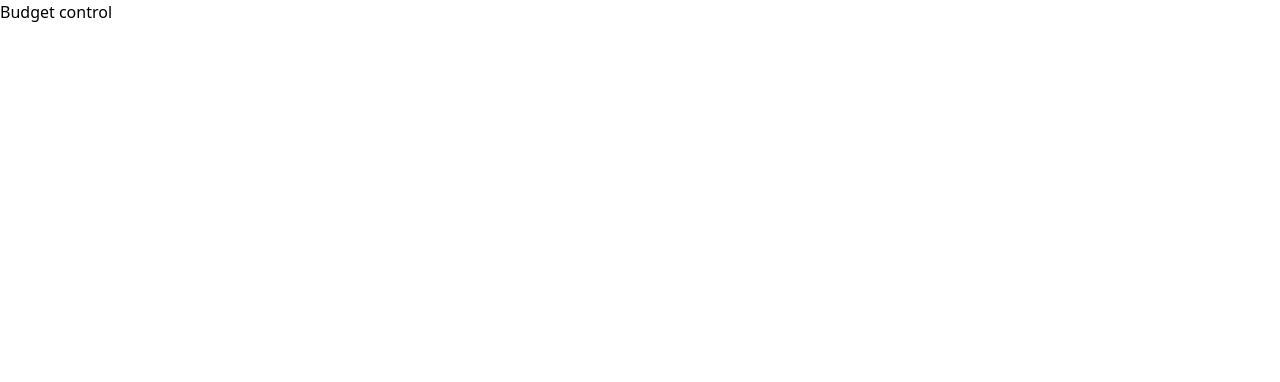
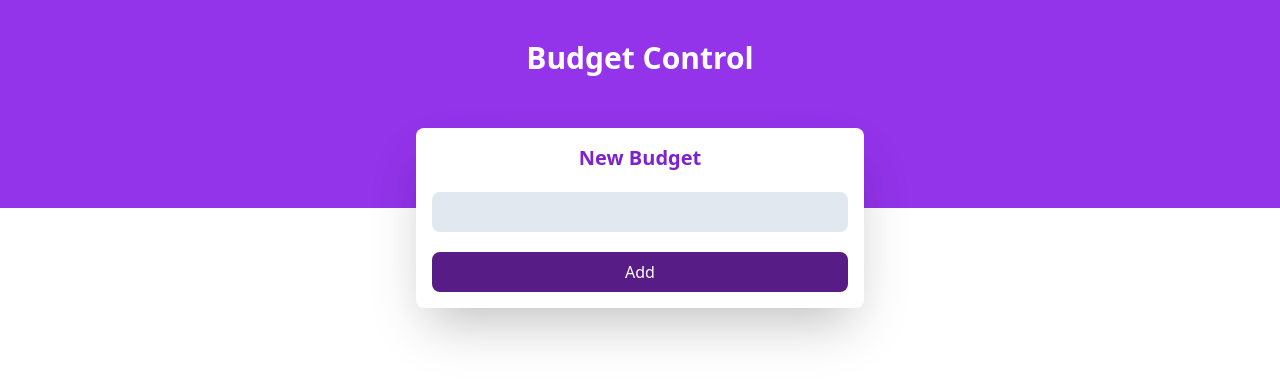
Before and after one commit to ericseparovic/budget-control, a React (Vite) app: page / in a window 1280 px wide. Shown: the top 382 px of the page. Built offline with nearby package versions, Linux system fonts and the light colour scheme.

Commit message:
Create Header and NewBudget components

```diff
--- a/src/App.jsx
+++ b/src/App.jsx
@@ -1,5 +1,7 @@
+import Header from "./components/Header";
+
 function App() {
-  return <h1>Budget control</h1>;
+  return <Header />;
 }
 
 export default App;
--- /dev/null
+++ b/src/components/Header.jsx
@@ -0,0 +1,11 @@
+import React from "react";
+import NewBudget from "./NewBudget";
+
+export default function Header() {
+  return (
+    <header className="bg-purple-600 mx-auto text-center p-10 h-52">
+      <h1 className="text-white text-3xl font-bold mb-8">Budget Control</h1>
+      <NewBudget />
+    </header>
+  );
+}
--- /dev/null
+++ b/src/components/NewBudget.jsx
@@ -0,0 +1,17 @@
+import React from "react";
+
+function NewBudget() {
+  return (
+    <div className="max-w-md flex flex-col m-auto gap-5 bg-white p-4 rounded-lg shadow-2xl absolute left-0 right-0 top-32">
+      <h2 className="text-purple-700 font-bold text-xl ">New Budget</h2>
+      <input className="rounded-lg p-2 bg-slate-200 text-center" type="text" />
+      <input
+        className="bg-purple-900 text-white rounded-lg p-2"
+        type="button"
+        value="Add"
+      />
+    </div>
+  );
+}
+
+export default NewBudget;
```
